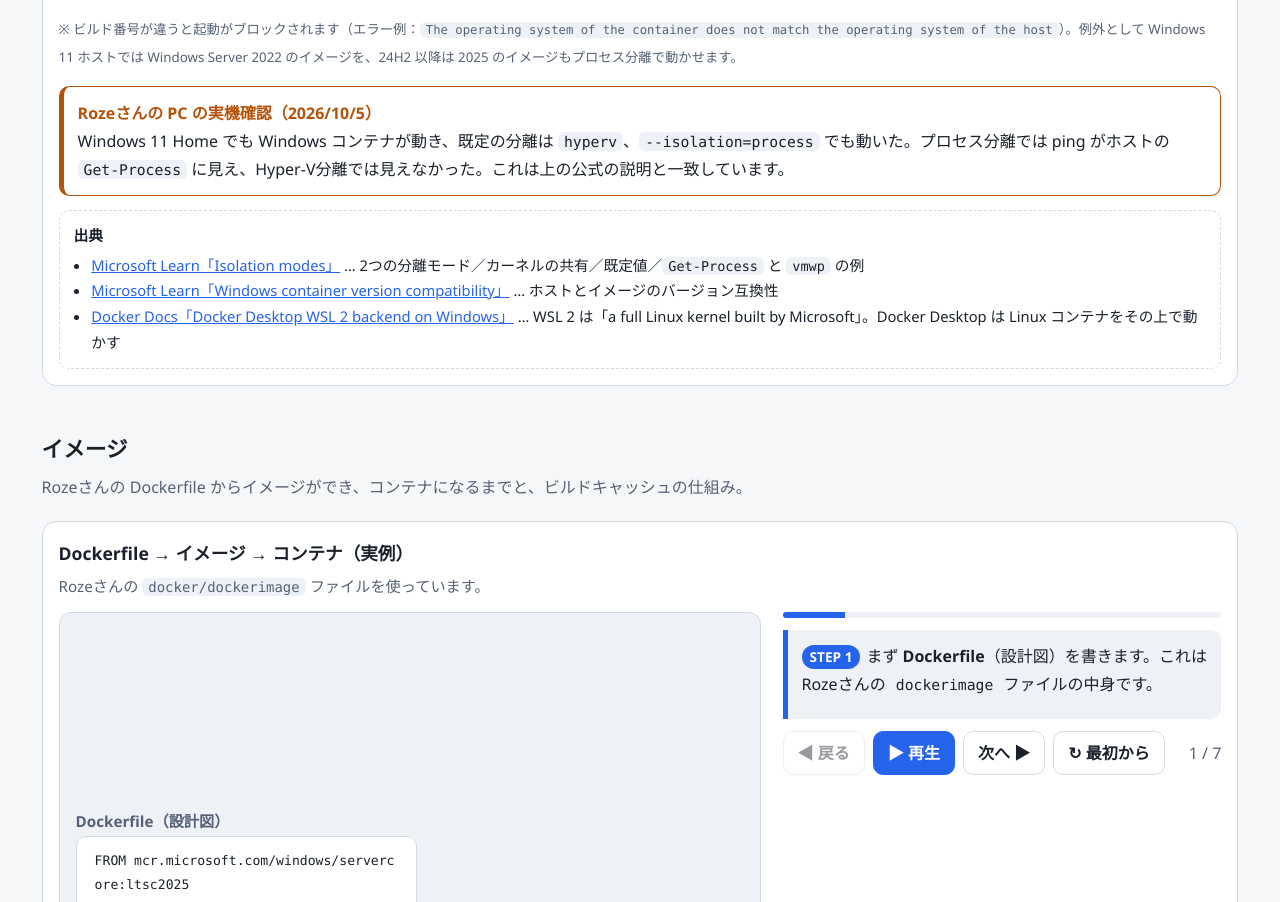
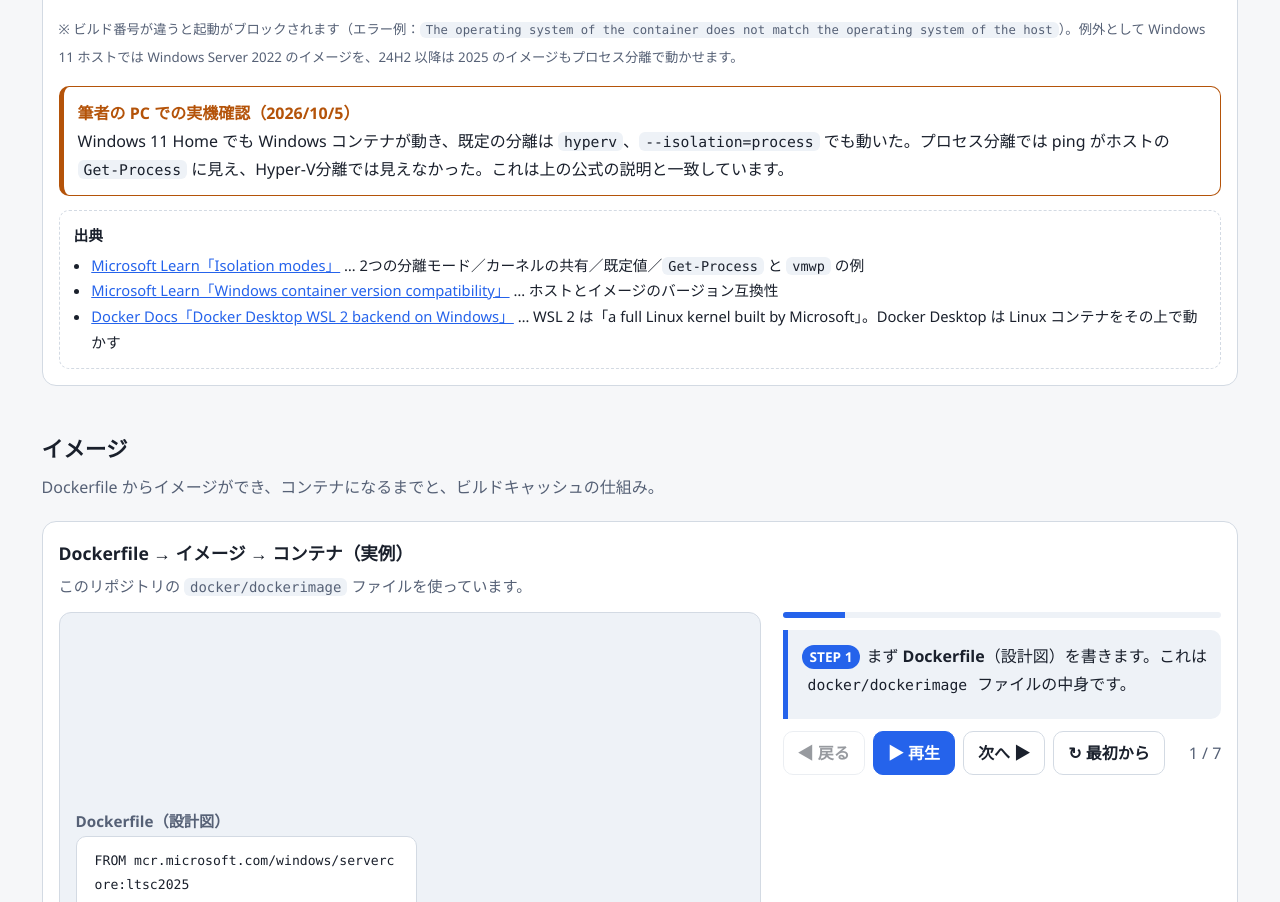
Before and after one commit to capypara20/docker-intro, a plain HTML site: page docker_visual/details.html in a window 1280 px wide. Shown: the part 1853-2755 px from the top of the page. Drawn offline with Linux system fonts and the light colour scheme.

Commit message:
公開ページから個人名を削除
不特定多数の読者向けに、個人名を含む表現を
「筆者の PC」「このリポジトリの docker/dockerimage」
などの名前を含まない表現に置き換えた。
Windows コンテナのモードに関する注意は、
読者向けの書き方に直した。

Co-Authored-By: Claude Sonnet 5.5 <noreply@anthropic.com>

```diff
--- a/docker_visual/details.html
+++ b/docker_visual/details.html
@@ -138,7 +138,7 @@
       <p><small>※ ビルド番号が違うと起動がブロックされます（エラー例：<code>The operating system of the container does not match the operating system of the host</code>）。例外として Windows 11 ホストでは Windows Server 2022 のイメージを、24H2 以降は 2025 のイメージもプロセス分離で動かせます。</small></p>
 
       <div class="note">
-        <strong>Rozeさんの PC の実機確認（2026/10/5）</strong><br>
+        <strong>筆者の PC での実機確認（2026/10/5）</strong><br>
         Windows 11 Home でも Windows コンテナが動き、既定の分離は <code>hyperv</code>、<code>--isolation=process</code> でも動いた。プロセス分離では ping がホストの <code>Get-Process</code> に見え、Hyper-V分離では見えなかった。これは上の公式の説明と一致しています。
       </div>
 
@@ -155,10 +155,10 @@
 
   <section class="group" id="g-image">
     <h2>イメージ</h2>
-    <p class="lead">Rozeさんの Dockerfile からイメージができ、コンテナになるまでと、ビルドキャッシュの仕組み。</p>
+    <p class="lead">Dockerfile からイメージができ、コンテナになるまでと、ビルドキャッシュの仕組み。</p>
 <section class="scene" data-scene aria-labelledby="t-layers">
       <h3 id="t-layers">Dockerfile → イメージ → コンテナ（実例）</h3>
-      <p class="scene-sub">Rozeさんの <code>docker/dockerimage</code> ファイルを使っています。</p>
+      <p class="scene-sub">このリポジトリの <code>docker/dockerimage</code> ファイルを使っています。</p>
       <div class="stage">
         <div class="split">
           <div>
@@ -180,7 +180,7 @@
         </div>
       </div>
       <ol class="caption-list">
-        <li>まず <strong>Dockerfile</strong>（設計図）を書きます。これは Rozeさんの <code>dockerimage</code> ファイルの中身です。</li>
+        <li>まず <strong>Dockerfile</strong>（設計図）を書きます。これは <code>docker/dockerimage</code> ファイルの中身です。</li>
         <li><code>docker build</code>：<code>FROM</code> の行で、土台になるイメージの<strong>層（レイヤー）</strong>が積まれます。</li>
         <li><code>COPY</code> の行で、<code>hello.ps1</code> が入った層がその上に積まれます。<strong>レイヤー ＝ ファイルの追加・削除・変更の差分</strong>です。</li>
         <li><code>CMD</code> は「起動したら何を実行するか」の設定。これで<strong>イメージの完成</strong>です。完成したイメージは<strong>あとから変更できません</strong>（不変）。</li>
--- a/docker_visual/js/terms.js
+++ b/docker_visual/js/terms.js
@@ -479,7 +479,7 @@
     },
     winweb_img: {
       name: 'web イメージ（Windows）',
-      def: 'Windows 用のベースイメージ（例：Server Core）の上に、あなたのアプリを重ねて作る。Rozeさんの dockerimage と同じ形。',
+      def: 'Windows 用のベースイメージ（例：Server Core）の上に、あなたのアプリを重ねて作る。このリポジトリの docker/dockerimage と同じ形。',
       rel: [
         '← FROM mcr.microsoft.com/windows/servercore:ltsc2025 のように、ベースイメージを指定する',
         '✕ プロセス分離では、ホストの Windows とタグ（版）を合わせる必要がある。Hyper-V 分離なら不要',
@@ -544,7 +544,7 @@
       def: 'Windows コンテナを動かすエンジン。Windows Server では、Moby（Docker CE）・Mirantis Container Runtime・containerd が、公式に挙げられている。',
       rel: [
         '＝ Windows 10/11 では「Professional または Enterprise」と Hyper-V が必要と、公式に書かれている',
-        '？ Rozeさんの PC（Windows 11 Home）では動いた（実機の観察）。公式の要件の外の可能性がある',
+        '？ 筆者の PC（Windows 11 Home）では動いた（実機の観察）。公式の要件の外の可能性がある',
       ],
       src: [S.msSetup],
     },
```
Also changed, not shown: docker_visual/choose.html (+2 -2 lines), docker_visual/example.html (+3 -3 lines), docker_visual/index.html (+1 -1 lines), 1 other file.
